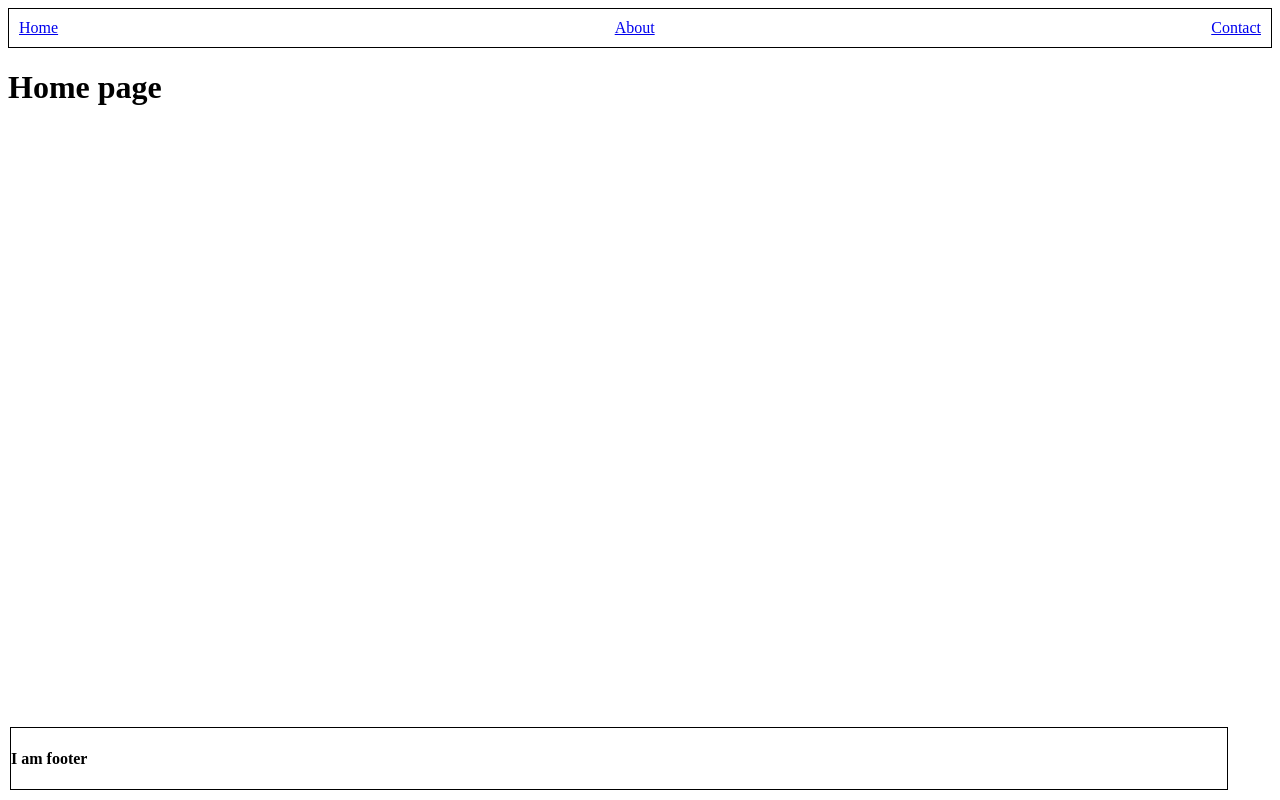
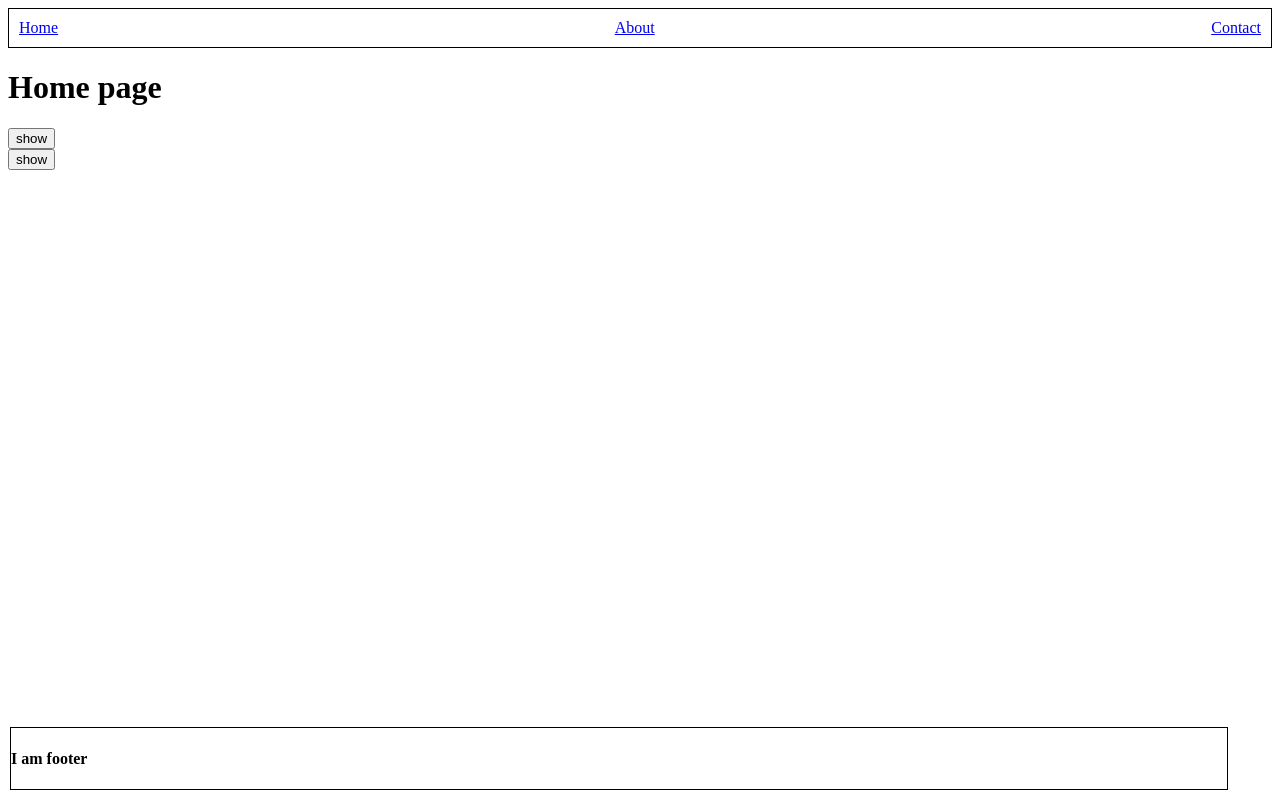
Before and after one commit to richa1617/mind_mingle_2, a Next.js app in the folder 5_children_props/: page / in a window 1280 px wide. Built offline with nearby package versions, Linux system fonts and the light colour scheme.

Commit message:
Completed solution challenge of reader

```diff
--- /dev/null
+++ b/5_children_props/src/components/Solution.tsx
@@ -0,0 +1,23 @@
+import { ReactNode } from "react";
+import { useState, useEffect } from "react";
+
+interface solutionProps {
+  children: ReactNode;
+}
+
+function Solution(props: solutionProps) {
+  const [show, setShow] = useState(false);
+
+  function clickHanlder() {
+    setShow(!show);
+  }
+  return (
+    <div>
+      {show ? props.children : ""}
+
+      <button onClick={clickHanlder}>{show ? "hide" : "show"}</button>
+    </div>
+  );
+}
+
+export default Solution;
--- a/5_children_props/src/pages/index.tsx
+++ b/5_children_props/src/pages/index.tsx
@@ -1,11 +1,29 @@
 import Footer from "@/components/Footer";
 import Navbar from "@/components/Navbar";
 import PageLayout from "@/components/PageLayout";
+import Solution from "@/components/Solution";
 
 export default function Home() {
   return (
-    <PageLayout>
-      <h1>Home page</h1>
-    </PageLayout>
+    <>
+      <PageLayout>
+        <h1>Home page</h1>
+      </PageLayout>
+      <Solution>
+        <h5>
+          Lorem ipsum dolor sit amet consectetur adipisicing elit. Blanditiis
+          nihil reprehenderit, ratione adipisci consequuntur ducimus, minima
+          provident fugit, enim voluptate similique ea harum culpa nisi non esse
+          praesentium eveniet labore.
+        </h5>
+      </Solution>
+
+      <Solution>
+        <h5>
+          Lorem ipsum dolor sit amet consectetur adipisicing elit.voluptate
+          similique ea harum culpa nisi non esse praesentium eveniet labore.
+        </h5>
+      </Solution>
+    </>
   );
 }
```
